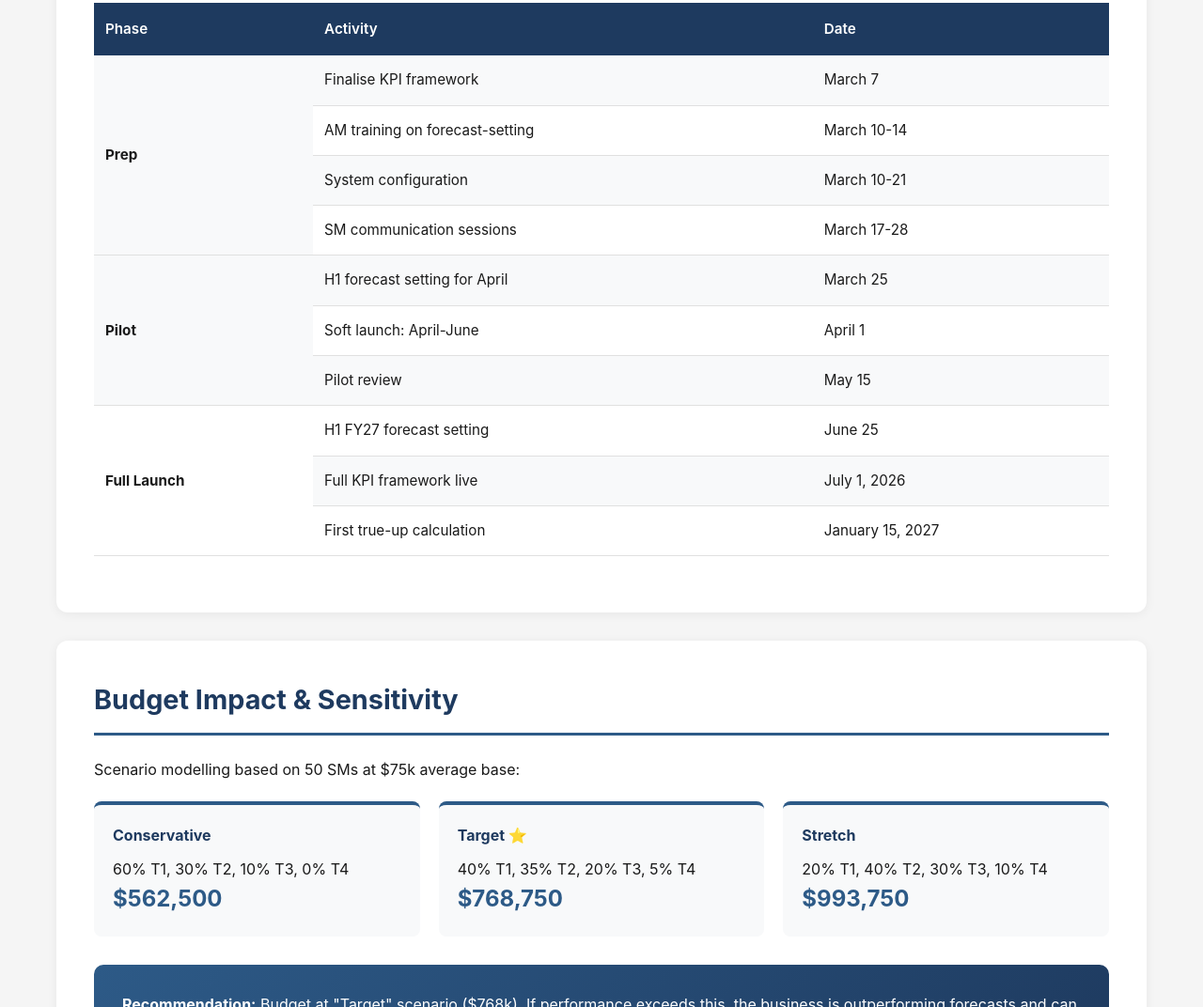
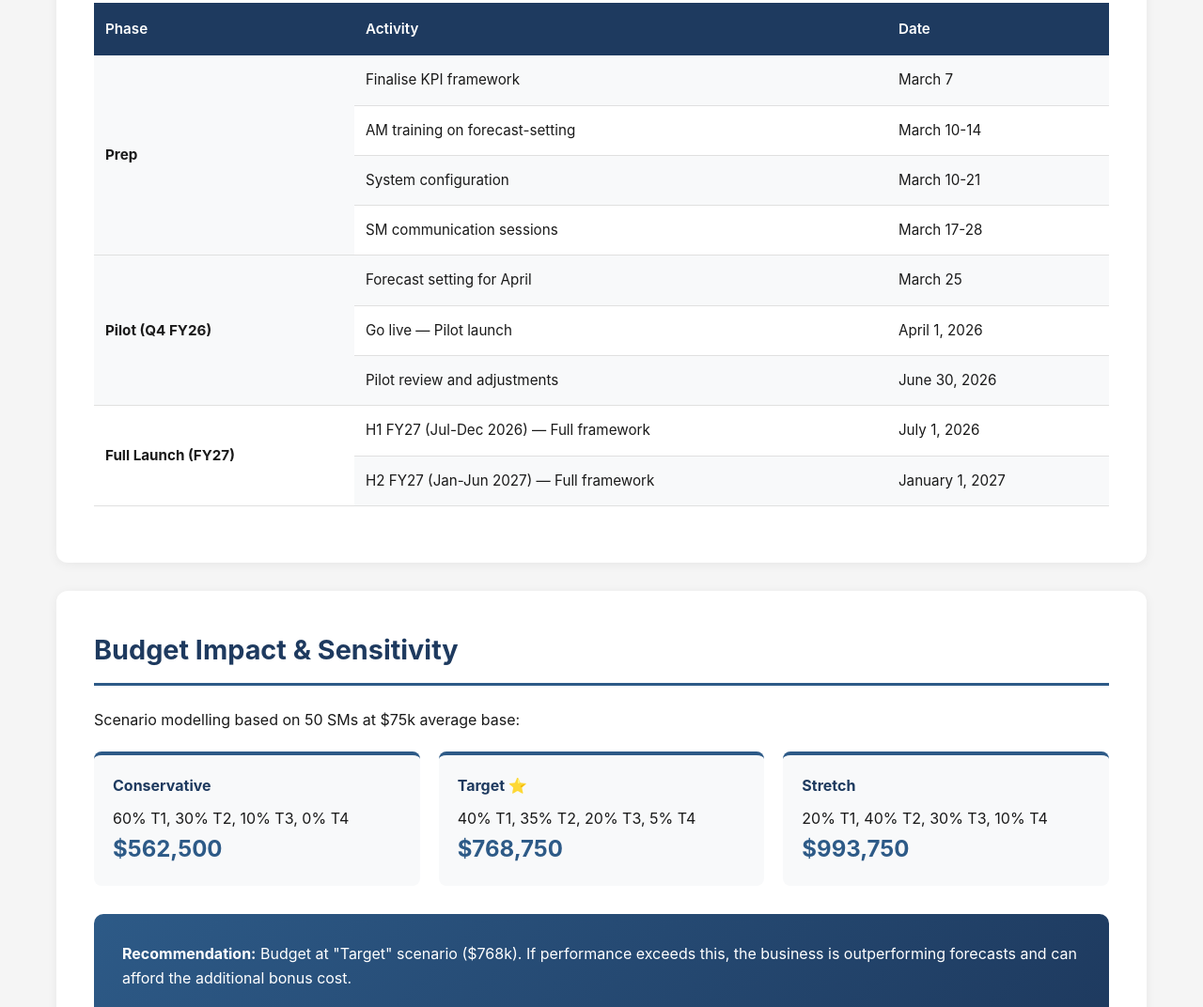
Before and after one commit to nathanrowe-paramount/bottlestop-kpi, a plain HTML site: page index.html in a window 1280 px wide. Shown: the part 6276-7348 px from the top of the page at 94% size. Drawn offline with Linux system fonts and the light colour scheme.

Commit message:
Update implementation timeline: April 1 pilot, FY27 full launch

```diff
--- a/index.html
+++ b/index.html
@@ -768,30 +768,26 @@
                     <td>March 17-28</td>
                 </tr>
                 <tr>
-                    <td rowspan="3"><strong>Pilot</strong></td>
-                    <td>H1 forecast setting for April</td>
+                    <td rowspan="3"><strong>Pilot (Q4 FY26)</strong></td>
+                    <td>Forecast setting for April</td>
                     <td>March 25</td>
                 </tr>
                 <tr>
-                    <td>Soft launch: April-June</td>
-                    <td>April 1</td>
+                    <td>Go live — Pilot launch</td>
+                    <td>April 1, 2026</td>
                 </tr>
                 <tr>
-                    <td>Pilot review</td>
-                    <td>May 15</td>
+                    <td>Pilot review and adjustments</td>
+                    <td>June 30, 2026</td>
                 </tr>
                 <tr>
-                    <td rowspan="3"><strong>Full Launch</strong></td>
-                    <td>H1 FY27 forecast setting</td>
-                    <td>June 25</td>
-                </tr>
-                <tr>
-                    <td>Full KPI framework live</td>
+                    <td rowspan="2"><strong>Full Launch (FY27)</strong></td>
+                    <td>H1 FY27 (Jul-Dec 2026) — Full framework</td>
                     <td>July 1, 2026</td>
                 </tr>
                 <tr>
-                    <td>First true-up calculation</td>
-                    <td>January 15, 2027</td>
+                    <td>H2 FY27 (Jan-Jun 2027) — Full framework</td>
+                    <td>January 1, 2027</td>
                 </tr>
             </table>
         </div>
```
